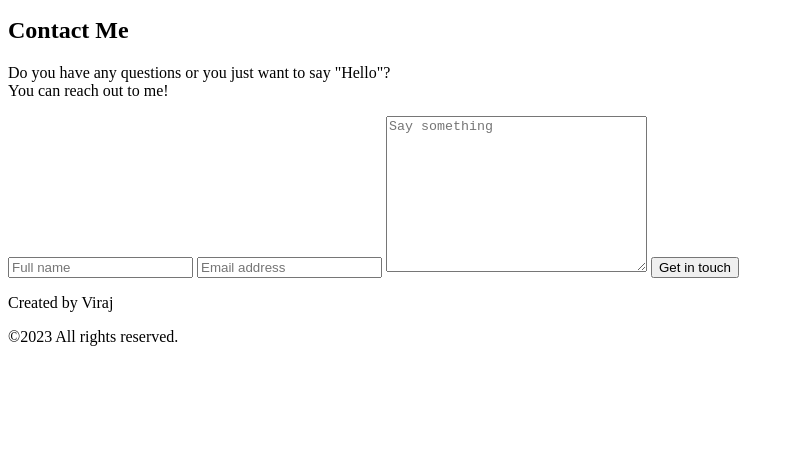
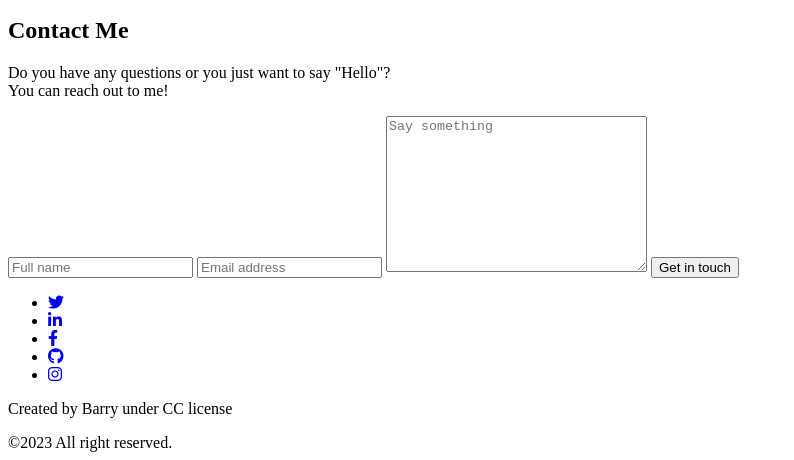
Before and after one commit to Virajjj2707/BingeInfo, a website built with webpack: page src/index.html in a window 1280 px wide. Shown: the part 375-835 px from the top of the page, without its empty margins (0-794 px from the left). Before the commit the page ends 800 px from the top, so only its background shows below. Built offline with nearby package versions, Linux system fonts and the light colour scheme.

Commit message:
Added Contact Form

```diff
--- a/src/index.html
+++ b/src/index.html
@@ -4,7 +4,8 @@
     <meta charset="UTF-8" />
     <meta http-equiv="X-UA-Compatible" content="IE=edge" />
     <meta name="viewport" content="width=device-width, initial-scale=1.0" />
-    <title>BingeInfo</title>
+    <title>TVshow Box</title>
+    <!-- fontawesome cdn link -->
     <link
       rel="stylesheet"
       href="https://cdnjs.cloudflare.com/ajax/libs/font-awesome/6.2.1/css/all.min.css"
@@ -16,7 +17,7 @@
   <body>
     <header>
       <nav id="logo">
-        <img src="https://w7.pngwing.com/pngs/638/516/png-transparent-fashion-t-shirt-casual-supera-rx-b-logo-cosmetics-fashion-logo-thumbnail.png" alt="logo" class="logo" />
+        <img src="https://i.imgur.com/7Wq2DnA.png" alt="logo" class="logo" />
       </nav>
       <nav id="link">
         <a href="#" id="homeBtn">TV shows</a>
@@ -63,7 +64,7 @@
           You can reach out to me!
         </p>
         <form
-          action="https://formspree.io/f/xrgwqzjj"
+          action="https://formspree.io/f/xpzedzpo"
           method="POST"
           id="contact-form"
         >
@@ -93,15 +94,44 @@
           ></textarea>
           <button type="submit">Get in touch</button>
         </form>
-
+        <ul class="social-media-icon-form">
+          <li>
+            <a href="https://twitter.com/Rhaegar121" target="_blank"
+              ><i class="fa-brands fa-twitter"></i
+            ></a>
+          </li>
+          <li>
+            <a
+              href="https://www.linkedin.com/in/kaungmyatkyaw/"
+              target="_blank"
+              ><i class="fa-brands fa-linkedin-in"></i
+            ></a>
+          </li>
+          <li>
+            <a href="https://www.facebook.com/linthantkhai" target="_blank"
+              ><i class="fa-brands fa-facebook-f"></i
+            ></a>
+          </li>
+          <li>
+            <a href="https://github.com/Rhaegar121" target="_blank"
+              ><i class="fa-brands fa-github"></i
+            ></a>
+          </li>
+          <li>
+            <a href="https://www.instagram.com/rhaegar_121/" target="_blank"
+              ><i class="fa-brands fa-instagram"></i
+            ></a>
+          </li>
+        </ul>
+      </div>
     </section>
 
     <footer id="footer">
-      <p>Created by Viraj</p>
+      <p>Created by Barry under CC license</p>
       <div>
         <span>©2023</span>
         <span class="vertical-line"></span>
-        <span>All rights reserved.</span>
+        <span>All right reserved.</span>
       </div>
     </footer>
   </body>
```
